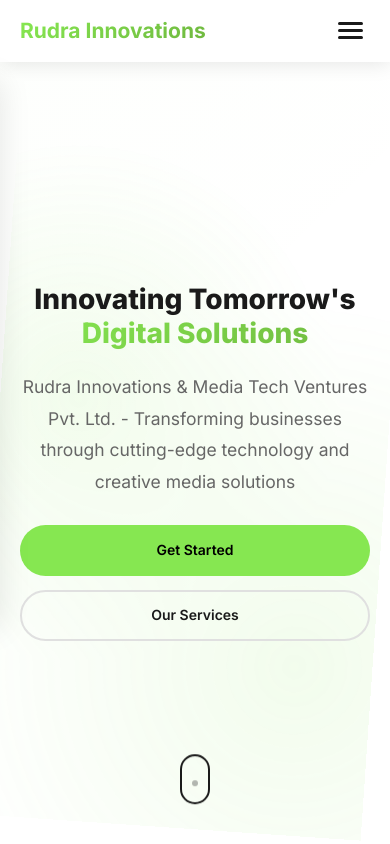
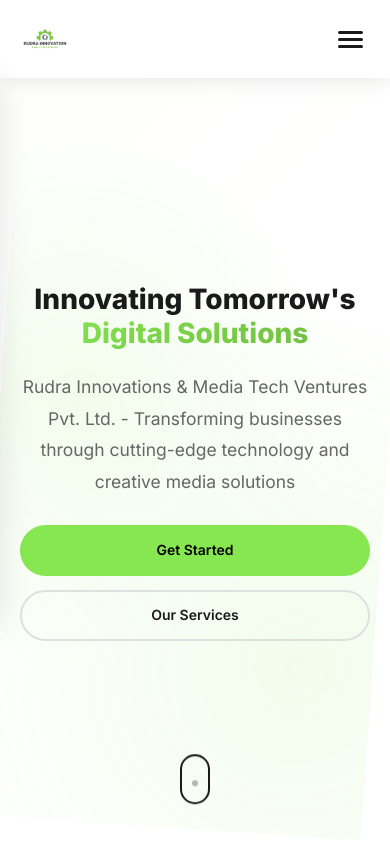
Before and after one commit to ismtstudent-cyber/main-website-, a website: page public/index.html in a window 390 px wide. Shown: the top 844 px of the page. Drawn offline with Linux system fonts and the light colour scheme.

Commit message:
Initial commit: Complete full-stack website with admin panel for Rudra Innovations

```diff
--- a/public/index.html
+++ b/public/index.html
@@ -22,7 +22,7 @@
         <div class="container">
             <div class="nav-wrapper">
                 <a href="#home" class="logo" aria-label="Rudra Innovations Home">
-                    <span class="logo-text">Rudra Innovations</span>
+                    <img src="logo.png" alt="Rudra Innovation & Media Tech Ventures" class="logo-image">
                 </a>
                 <button class="mobile-menu-toggle" id="mobileMenuToggle" aria-label="Toggle menu" aria-expanded="false">
                     <span></span>
--- a/public/styles.css
+++ b/public/styles.css
@@ -116,7 +116,20 @@ body {
     color: var(--text);
     font-size: 1.5rem;
     font-weight: 700;
-    transition: color 0.3s ease;
+    transition: opacity 0.3s ease;
+    display: flex;
+    align-items: center;
+}
+
+.logo:hover {
+    opacity: 0.8;
+}
+
+.logo-image {
+    height: 65px;
+    width: auto;
+    max-width: 260px;
+    object-fit: contain;
 }
 
 .logo-text {
@@ -1270,6 +1283,11 @@ body {
         display: none;
     }
 
+    .logo-image {
+        height: 55px;
+        max-width: 220px;
+    }
+
     .services-grid,
     .projects-grid,
     .team-grid,
@@ -1294,6 +1312,11 @@ body {
     .btn {
         width: 100%;
         text-align: center;
+    }
+
+    .logo-image {
+        height: 50px;
+        max-width: 200px;
     }
 }
 
```
Also changed, not shown: public/admin-styles.css (+12 -0 lines), public/admin.html (+1 -1 lines), public/logo.png (added).
